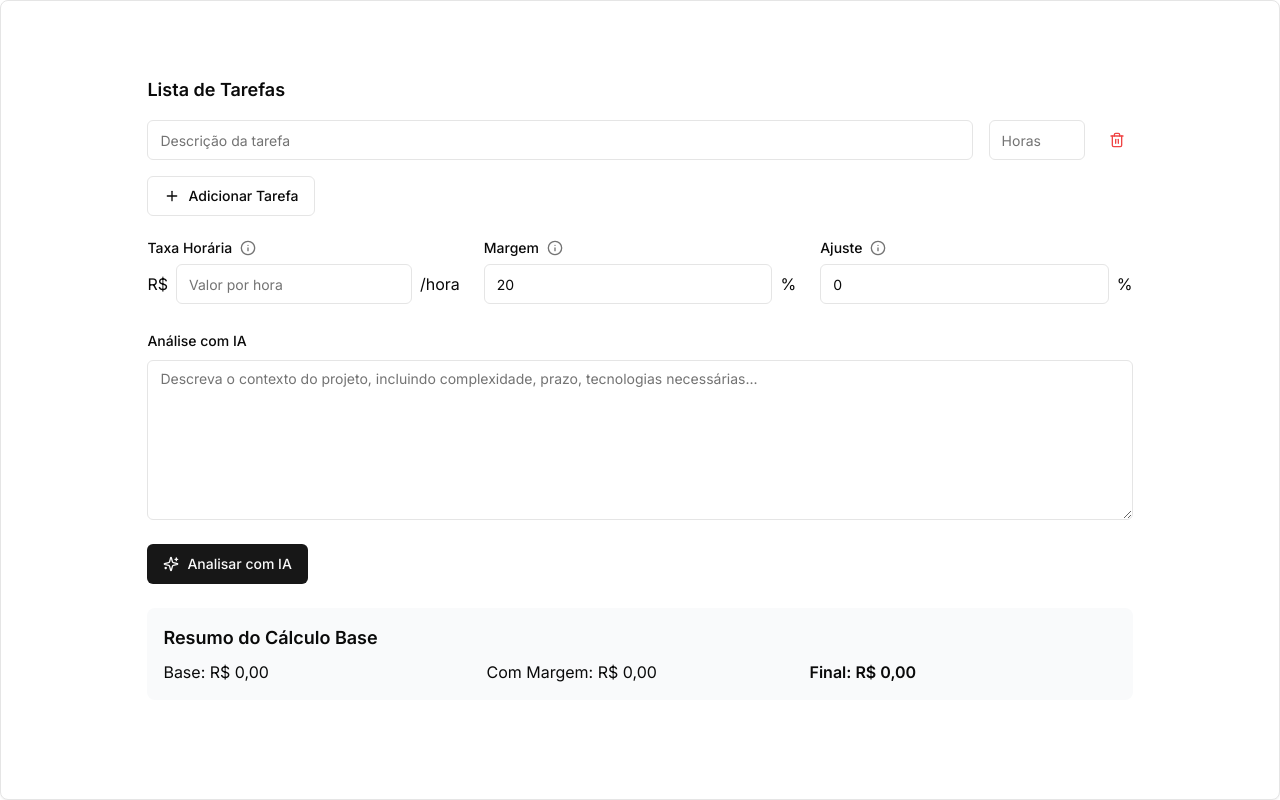
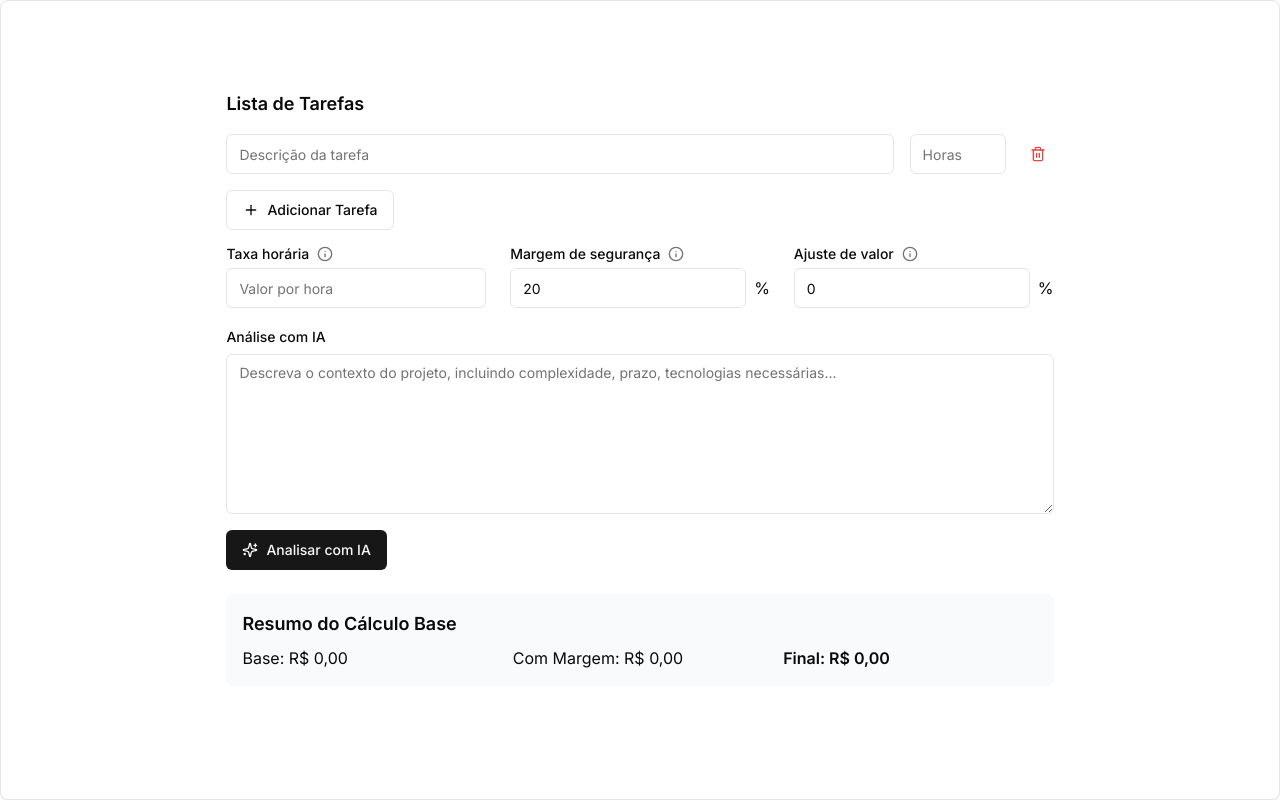
Before and after one commit to rafaeelricco/price-estimate-app, a Next.js app: page / in a window 1280 px wide. Built offline with nearby package versions, Linux system fonts and the light colour scheme.

Commit message:
refactor: updated spacing in Form and Tooltip components for improved layout; update form styles in PriceEstimate component for consistency and better user experience

```diff
--- a/src/components/ui/form.tsx
+++ b/src/components/ui/form.tsx
@@ -87,7 +87,7 @@
 
    return (
       <FormItemContext.Provider value={{ id }}>
-         <div ref={ref} className={cn('space-y-2', className)} {...props} />
+         <div ref={ref} className={cn('space-y-1.5', className)} {...props} />
       </FormItemContext.Provider>
    )
 })
--- a/src/components/ui/tooltip.tsx
+++ b/src/components/ui/tooltip.tsx
@@ -9,7 +9,17 @@
 
 const Tooltip = TooltipPrimitive.Root
 
-const TooltipTrigger = TooltipPrimitive.Trigger
+const TooltipTrigger = React.forwardRef<
+   React.ElementRef<typeof TooltipPrimitive.Trigger>,
+   React.ComponentPropsWithoutRef<typeof TooltipPrimitive.Trigger>
+>(({ ...props }, ref) => (
+   <TooltipPrimitive.Trigger
+      ref={ref}
+      onClick={(e) => e.preventDefault()}
+      {...props}
+   />
+))
+TooltipTrigger.displayName = TooltipPrimitive.Trigger.displayName
 
 const TooltipContent = React.forwardRef<
    React.ElementRef<typeof TooltipPrimitive.Content>,
@@ -32,7 +42,7 @@
    description: string
 }> = ({ title, description }) => {
    return (
-      <div className="space-y-1">
+      <div className="space-y-0.5">
          <p className="text-sm font-semibold text-black-primary">{title}</p>
          <p className="text-sm text-neutral-500">{description}</p>
       </div>
--- a/src/features/price-estimate.tsx
+++ b/src/features/price-estimate.tsx
@@ -211,7 +211,7 @@
    return (
       <div className="space-y-6">
          <Form {...form}>
-            <form onSubmit={form.handleSubmit(onSubmit)} className="space-y-6">
+            <form onSubmit={form.handleSubmit(onSubmit)} className="space-y-4">
                {/* Lista de Tarefas */}
                <div className="space-y-4">
                   <h3 className="text-lg font-semibold">Lista de Tarefas</h3>
@@ -292,15 +292,14 @@
                            <FormLabel
                               tooltip={
                                  <TooltipGenericMessage
-                                    title="Taxa Horária"
+                                    title="Taxa horária"
                                     description="É o valor que você cobra por hora de trabalho."
                                  />
                               }
                            >
-                              Taxa Horária
+                              Taxa horária
                            </FormLabel>
                            <div className="flex items-center gap-2">
-                              <span>R$</span>
                               <FormControl>
                                  <Input
                                     type="number"
@@ -308,7 +307,6 @@
                                     {...field}
                                  />
                               </FormControl>
-                              <span>/hora</span>
                            </div>
                            <FormMessage />
                         </FormItem>
@@ -328,11 +326,15 @@
                                  />
                               }
                            >
-                              Margem
+                              Margem de segurança
                            </FormLabel>
                            <div className="flex items-center gap-2">
                               <FormControl>
-                                 <Input type="number" {...field} />
+                                 <Input
+                                    type="number"
+                                    placeholder="Ex: 20"
+                                    {...field}
+                                 />
                               </FormControl>
                               <span>%</span>
                            </div>
@@ -349,16 +351,20 @@
                            <FormLabel
                               tooltip={
                                  <TooltipGenericMessage
-                                    title="Ajuste"
+                                    title="Ajuste de valor"
                                     description="É o valor que você adiciona ao valor base para garantir uma margem de lucro."
                                  />
                               }
                            >
-                              Ajuste
+                              Ajuste de valor
                            </FormLabel>
                            <div className="flex items-center gap-2">
                               <FormControl>
-                                 <Input type="number" {...field} />
+                                 <Input
+                                    type="number"
+                                    placeholder="Ex: 10"
+                                    {...field}
+                                 />
                               </FormControl>
                               <span>%</span>
                            </div>
@@ -430,7 +436,7 @@
                {/* Valor Sugerido */}
                <div className="rounded-md bg-white p-4 shadow-sm">
                   <p className="text-2xl font-bold text-green-600">
-                     Valor Sugerido:{' '}
+                     Valor sugerido:{' '}
                      {formatCurrency(aiAnalysis?.suggestedTotal ?? 0)}
                   </p>
                   {aiAnalysis?.confidence && (
@@ -454,7 +460,7 @@
                {/* Análise de Mercado */}
                <div className="space-y-2">
                   <h4 className="font-medium text-gray-700">
-                     Análise de Mercado
+                     Análise de mercado
                   </h4>
                   <div
                      className="prose prose-gray max-w-none italic text-gray-600"
@@ -469,7 +475,7 @@
                   aiAnalysis?.factors?.length > 0 && (
                      <div className="space-y-2">
                         <h4 className="font-medium text-gray-700">
-                           Fatores Considerados
+                           Fatores considerados
                         </h4>
                         <ul className="space-y-2">
                            {aiAnalysis?.factors?.map((factor, index) => (
```
